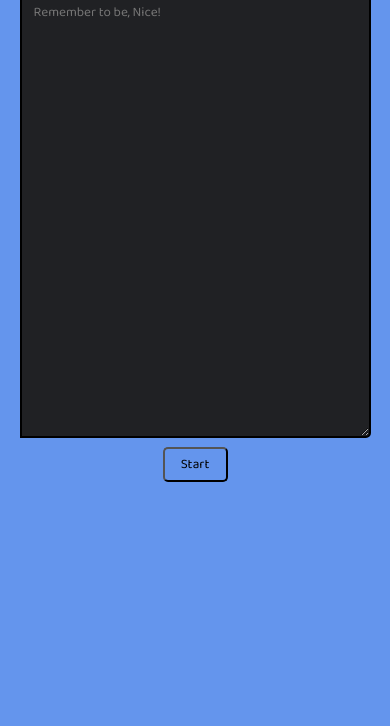
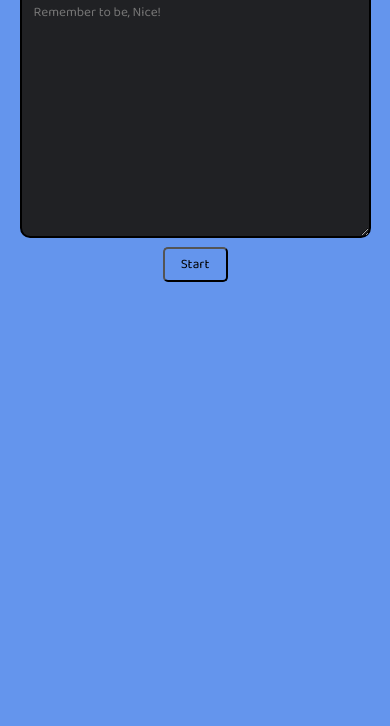
Before and after one commit to akashpal9007/TypingSpeedTester, a plain HTML site: page index.html in a window 390 px wide. Shown: the part 118-844 px from the top of the page. Drawn offline with Linux system fonts and the light colour scheme.

Commit message:
update CSS

```diff
--- a/index.html
+++ b/index.html
@@ -50,10 +50,11 @@
        text-align: center;
     }
     #textarea{
-        height: 450px;
+        height: 250px;
         margin: 4px;
         width: 90%;
         padding: 12px;
+        border-radius: 10px;
     }
     #sentence{
        text-align: inherit;
```
